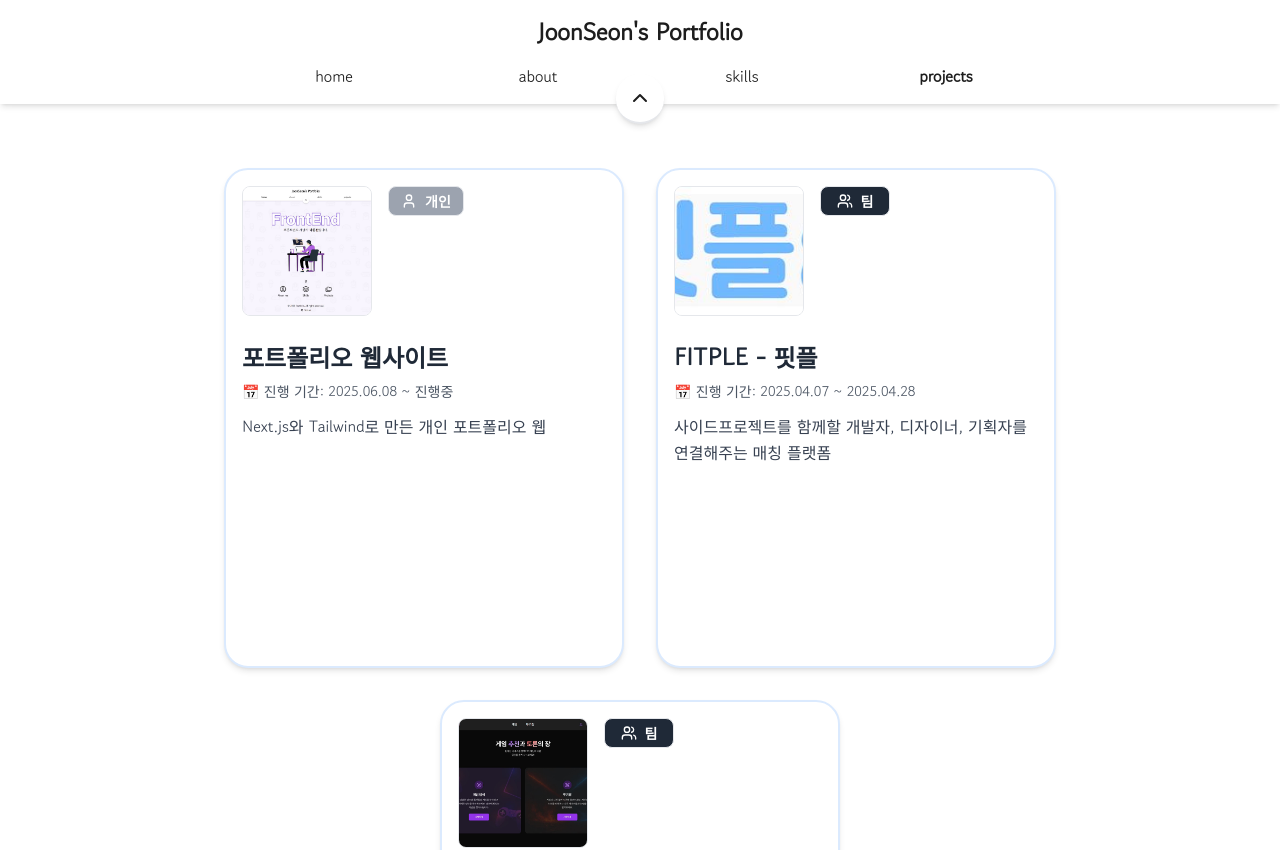
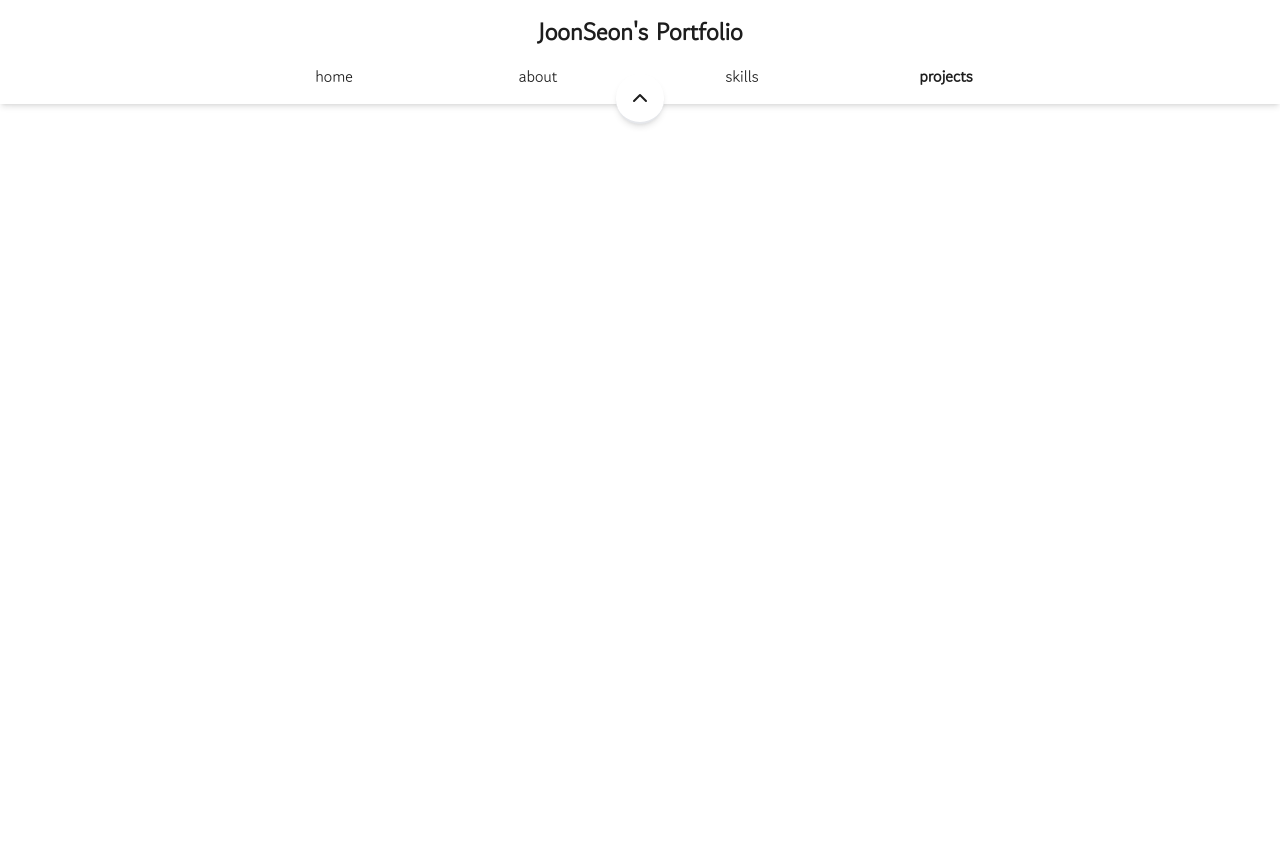
Before and after one commit to roastt1/Portfolio, a Next.js app: page /projects in a window 1280 px wide. Shown: the top 850 px of the page. Built offline with nearby package versions, Linux system fonts and the light colour scheme.

Commit message:
[feat] Project 페이지에 AOS 스크롤 애니메이션 적용

```diff
--- a/app/projects/components/ProjectCard.tsx
+++ b/app/projects/components/ProjectCard.tsx
@@ -10,7 +10,6 @@ interface ProjectCardProps {
     projectType: string;
     image?: string;
     duration: string;
-    animationDelay?: string;
     openModal: () => void;
 }
 
@@ -20,13 +19,13 @@ export default function ProjectCard({
     projectType,
     image = "/default-image.png",
     duration,
-    animationDelay = "0s",
     openModal,
 }: ProjectCardProps) {
     return (
         <div
-            className="group relative h-[500px] w-[350px] animate-slide-up lg:w-[400px]"
-            style={{ animationDelay }}
+            className="group relative h-[500px] w-[350px] lg:w-[400px]"
+            data-aos="fade-up"
+            data-aos-delay="100"
         >
             <div
                 className="absolute inset-0 flex transform flex-col overflow-hidden rounded-3xl border-2 border-blue-100 bg-white shadow-md transition-transform duration-300 ease-out hover:bg-gray-100 group-hover:-translate-y-2 group-hover:shadow-lg" // group-hover 적용!
--- a/app/projects/components/ProjectModal.tsx
+++ b/app/projects/components/ProjectModal.tsx
@@ -36,6 +36,7 @@ export default function ProjectModal({
     return (
         <div
             className="fixed inset-0 z-50 flex items-center justify-center bg-black/70"
+            data-aos="zoom-out"
             onClick={onClose}
         >
             <div
--- a/app/projects/components/Projects.tsx
+++ b/app/projects/components/Projects.tsx
@@ -1,6 +1,7 @@
 "use client";
 
 import { useEffect, useState } from "react";
+import "aos/dist/aos.css";
 import ProjectCard from "./ProjectCard";
 import ProjectModal from "./ProjectModal";
 import { projectConstants } from "@/constants/projectConstants";
@@ -26,7 +27,6 @@ export default function Projects() {
         contributions: "",
         troubleshooting: "",
     });
-
     useEffect(() => {
         if (isOpen) {
             document.body.style.overflow = "hidden";
```
